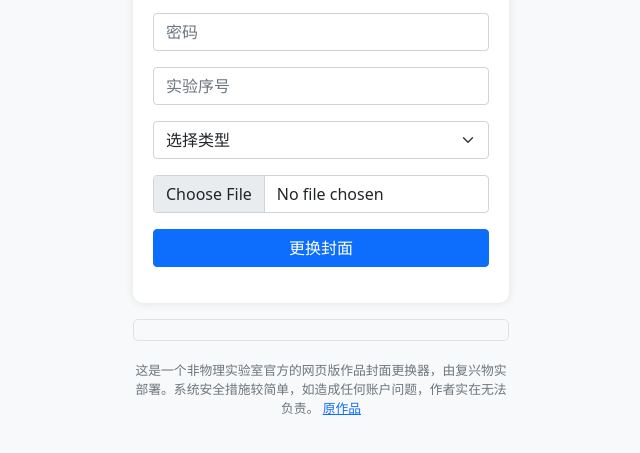
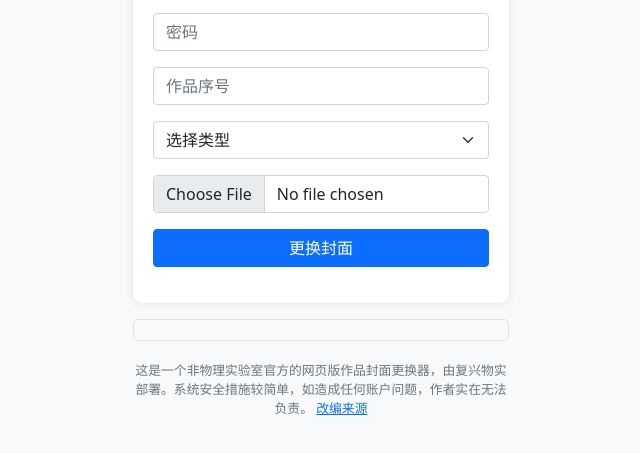
Before and after one commit to bokobring/fm, a plain HTML site: page index.html in a window 1280 px wide. Shown: the part 153-606 px from the top of the page, 319-959 px from the left. Drawn offline with nearby package versions, Linux system fonts and the light colour scheme.

Commit message:
Update index.html

```diff
--- a/index.html
+++ b/index.html
@@ -55,7 +55,7 @@
                     <input type="password" class="form-control" id="password" placeholder="密码" required>
                 </div>
                 <div class="mb-3">
-                    <input type="text" class="form-control" id="content-id" placeholder="实验序号" required>
+                    <input type="text" class="form-control" id="content-id" placeholder="作品序号" required>
                 </div>
                 <div class="mb-3">
                     <select class="form-select" id="category" required>
@@ -79,7 +79,7 @@
         <div id="log-area" class="mt-3"></div>
         <p class="disclaimer text-center">
             这是一个非物理实验室官方的网页版作品封面更换器，由复兴物实部署。系统安全措施较简单，如造成任何账户问题，作者实在无法负责。
-            <a href="https://dl.turtlesim.com/plc/?chinese-discussion-66a3e3139e258e6b2f5294e5" target="_blank">原作品</a>
+            <a href="https://dl.turtlesim.com/plc/?chinese-discussion-66a3e3139e258e6b2f5294e5" target="_blank">改编来源</a>
         </p>
     </div>
 
```
